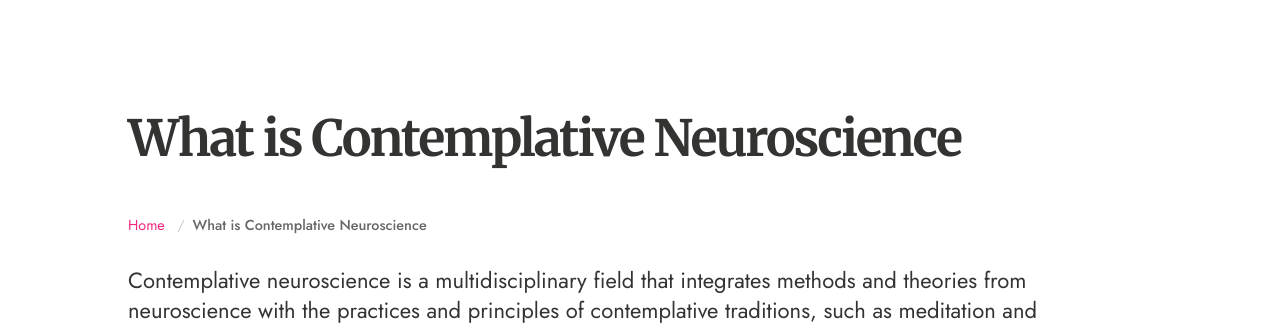
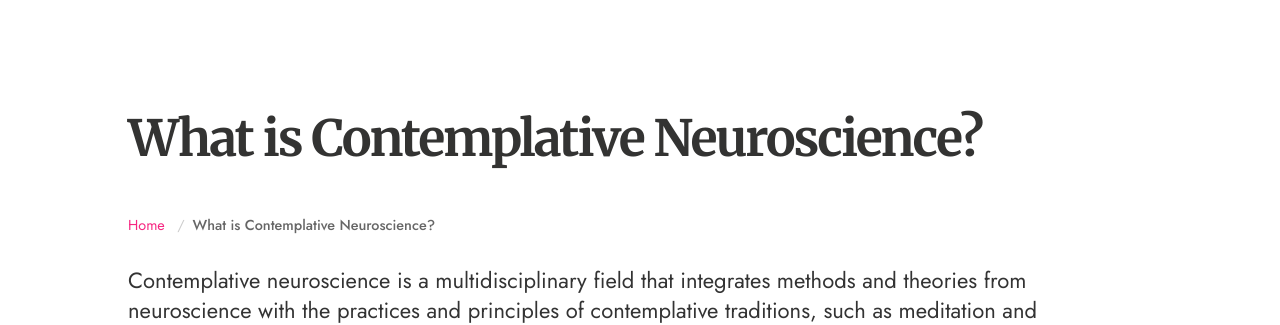
Before and after one commit to craigmbooth/contemplativeneuroscience, a Jekyll site: the page built from what-is-contemplative-neuroscience.md, in a window 1280 px wide and 900 px high, scrolled down 386 px. Shown: the part 153-478 px from the top of the window. Built offline with Jekyll 4.4.1, drawn with Linux system fonts in a browser that asks for light colours; nearby versions of some CDN libraries.

Commit message:
Add ? for Susie

```diff
--- a/what-is-contemplative-neuroscience.md
+++ b/what-is-contemplative-neuroscience.md
@@ -1,6 +1,6 @@
 ---
 layout: page
-title: What is Contemplative Neuroscience
+title: What is Contemplative Neuroscience?
 permalink: /what-is-contemplative-neuroscience/
 meta_description: "Explore the intersection of neuroscience and meditation in the field of contemplative neuroscience. Discover how meditation practices affect the brain, mind, and body through scientific research and evidence-based studies."
 ---
```
